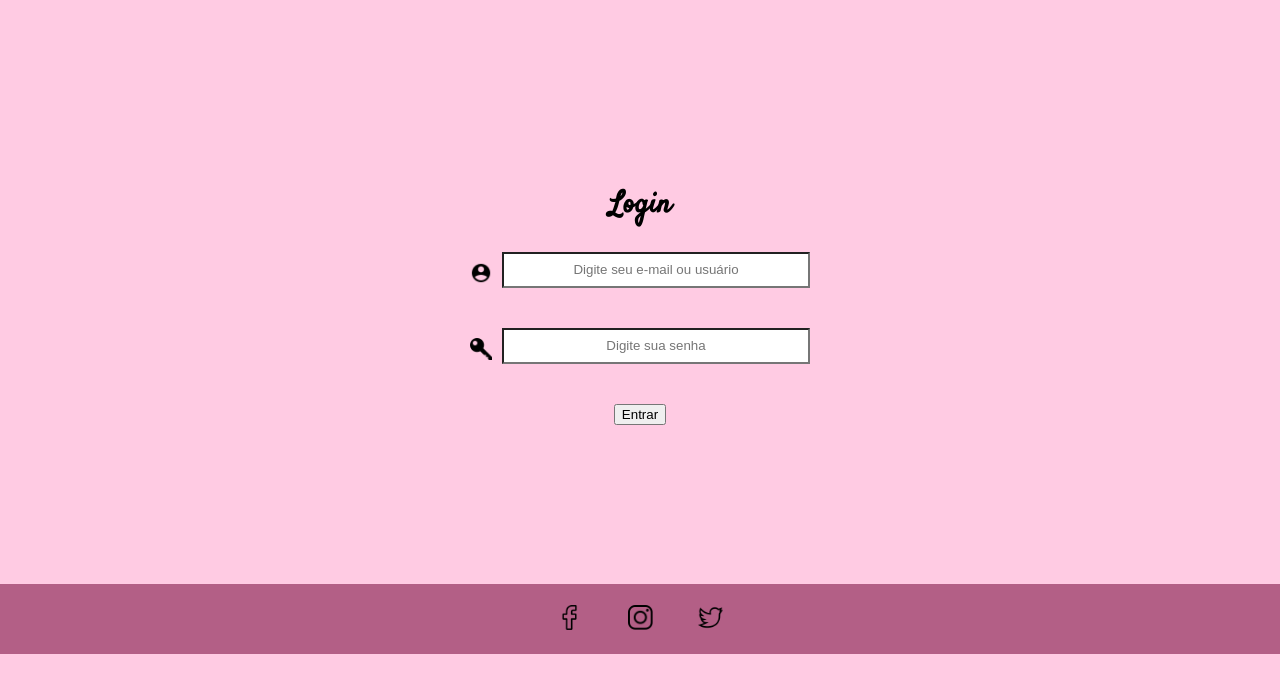
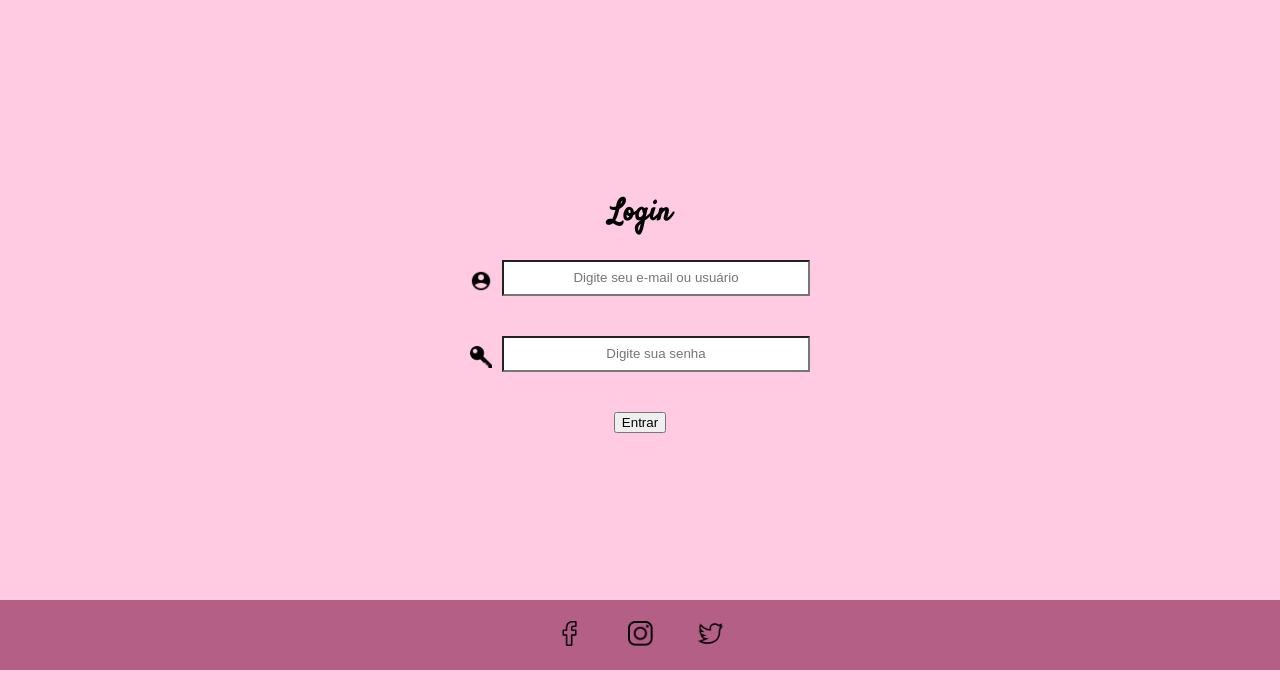
Before and after one commit to GustavoKratos19/demoday, a Django app: page /login/ in a window 1280 px wide. Shown: the part 100-800 px from the top of the page. Run offline with Django 3.2, Linux system fonts and the light colour scheme.

Commit message:
ajustar tamanho do footer

```diff
--- a/app/static/css/login.css
+++ b/app/static/css/login.css
@@ -7,7 +7,7 @@ body{
     display: flex;
     align-items: center;
     justify-content: center;
-    height: 584px;
+    height: 600px;
 }
 
 .loginClass{
```
